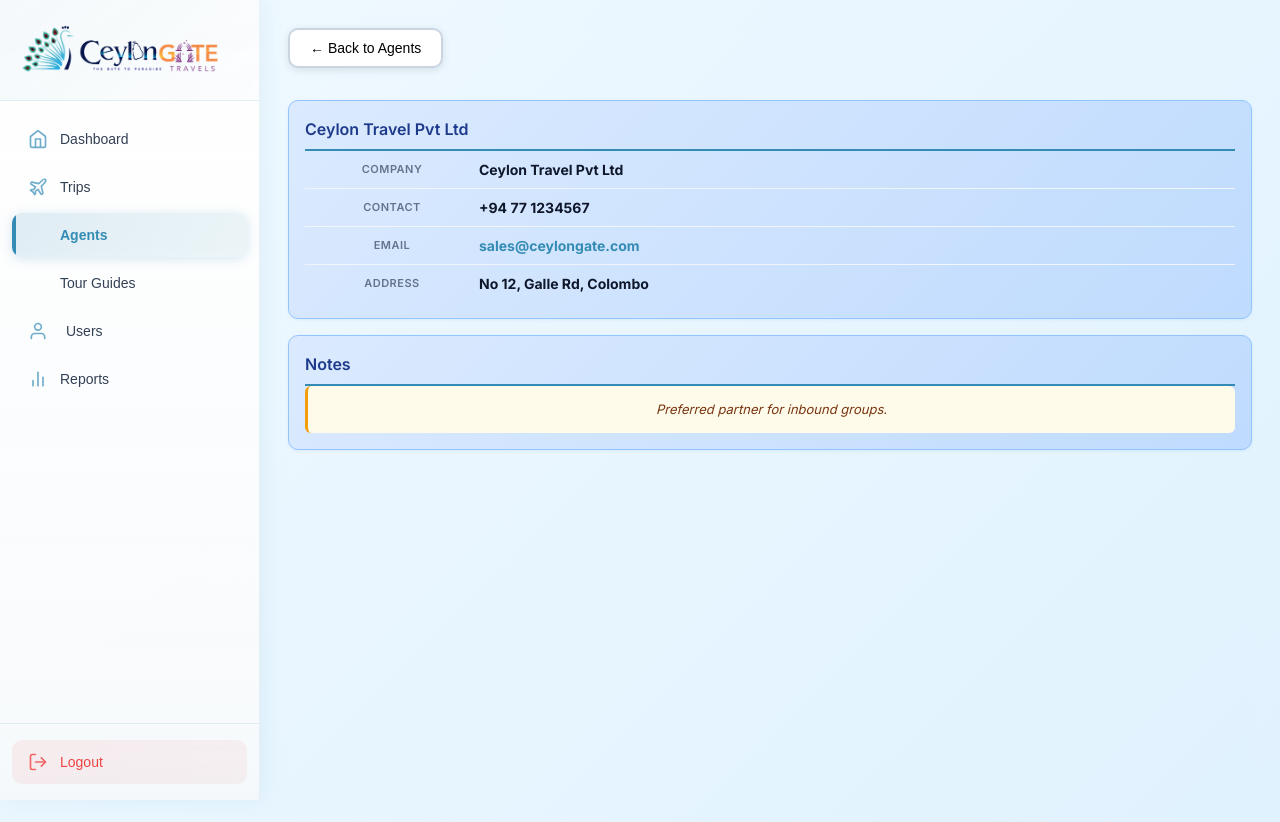
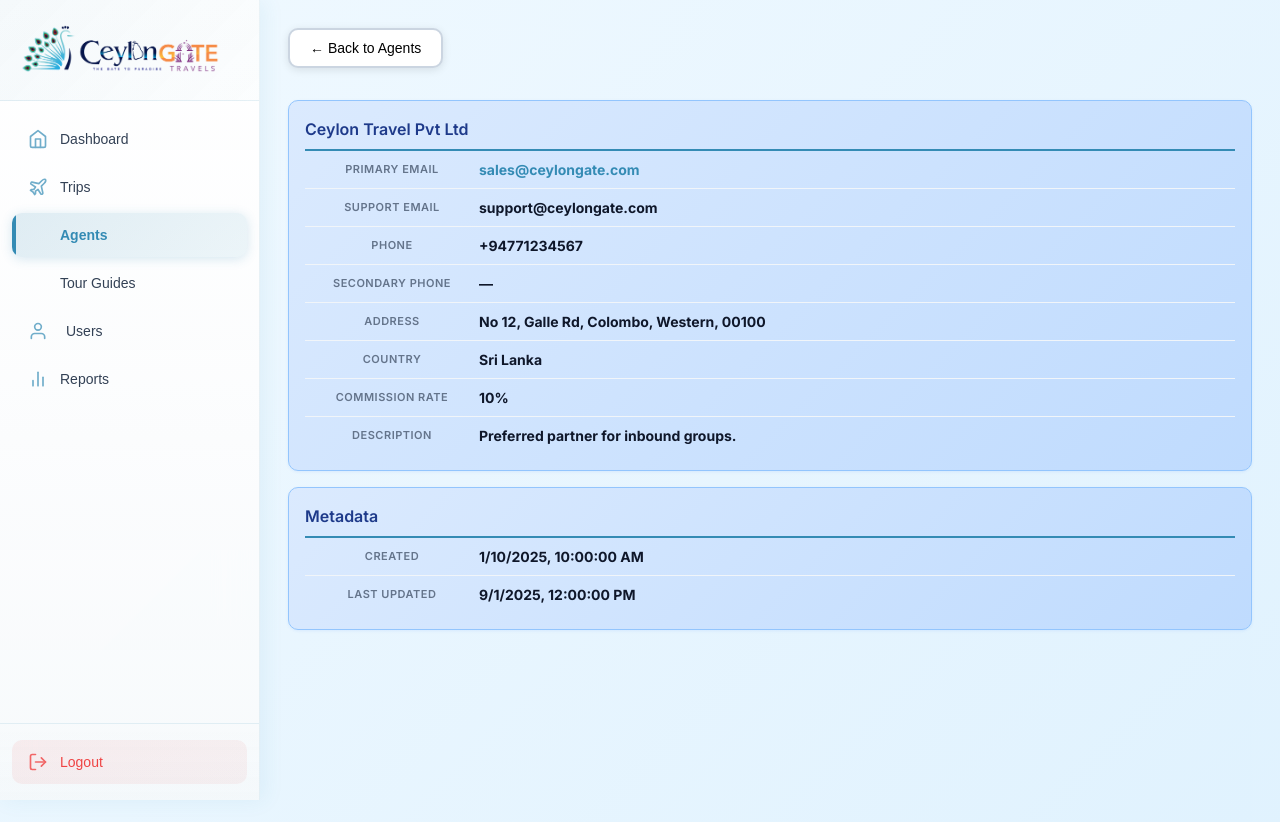
Before and after one commit to Pramudi02/Ceylongate, a React (Vite) app: page /agents/1 in a window 1280 px wide. Shown: the top 822 px of the page. Built offline with nearby package versions, Linux system fonts and the light colour scheme.

Commit message:
feat: update AgentDetails component with detailed agent information and metadata

```diff
--- a/src/pages/agents/AgentDetails/AgentDetails.page.jsx
+++ b/src/pages/agents/AgentDetails/AgentDetails.page.jsx
@@ -6,15 +6,24 @@
   const navigate = useNavigate();
   const { agentId } = useParams();
 
-  // mock data for now
+  // mock data (matches compact travel_agents schema)
   const agent = {
     id: agentId,
-    name: 'Ceylon Travel Pvt Ltd',
-    company: 'Ceylon Travel Pvt Ltd',
-    contact: '+94 77 1234567',
-    email: 'sales@ceylongate.com',
-    address: 'No 12, Galle Rd, Colombo',
-    notes: 'Preferred partner for inbound groups.'
+    full_name: 'Ceylon Travel Pvt Ltd',
+    primary_email: 'sales@ceylongate.com',
+    support_email: 'support@ceylongate.com',
+    phone_number: '+94771234567',
+    secondary_phone: '',
+    address_line1: 'No 12, Galle Rd',
+    address_line2: '',
+    city: 'Colombo',
+    state: 'Western',
+    country: 'Sri Lanka',
+    postal_code: '00100',
+    description: 'Preferred partner for inbound groups.',
+    commission_rate: 10.0,
+    created_at: '2025-01-10T10:00:00Z',
+    updated_at: '2025-09-01T12:00:00Z'
   };
 
   return (
@@ -22,31 +31,61 @@
       <button className="btn-back" onClick={() => navigate('/agents')}>← Back to Agents</button>
 
       <div className="info-section">
-        <h1 className="section-title">{agent.name}</h1>
+        <h1 className="section-title">{agent.full_name}</h1>
         <div className="info-grid">
           <div className="info-card">
-            <span className="info-label">Company</span>
-            <span className="info-value">{agent.company}</span>
+            <span className="info-label">Primary Email</span>
+            <span className="info-value"><a href={`mailto:${agent.primary_email}`}>{agent.primary_email}</a></span>
           </div>
+
           <div className="info-card">
-            <span className="info-label">Contact</span>
-            <span className="info-value">{agent.contact}</span>
+            <span className="info-label">Support Email</span>
+            <span className="info-value">{agent.support_email || '—'}</span>
           </div>
+
           <div className="info-card">
-            <span className="info-label">Email</span>
-            <span className="info-value"><a href={`mailto:${agent.email}`}>{agent.email}</a></span>
+            <span className="info-label">Phone</span>
+            <span className="info-value">{agent.phone_number}</span>
           </div>
+
+          <div className="info-card">
+            <span className="info-label">Secondary Phone</span>
+            <span className="info-value">{agent.secondary_phone || '—'}</span>
+          </div>
+
           <div className="info-card">
             <span className="info-label">Address</span>
-            <span className="info-value">{agent.address}</span>
+            <span className="info-value">{[agent.address_line1, agent.address_line2, agent.city, agent.state, agent.postal_code].filter(Boolean).join(', ')}</span>
+          </div>
+
+          <div className="info-card">
+            <span className="info-label">Country</span>
+            <span className="info-value">{agent.country}</span>
+          </div>
+
+          <div className="info-card">
+            <span className="info-label">Commission Rate</span>
+            <span className="info-value">{agent.commission_rate ? agent.commission_rate + '%' : '—'}</span>
+          </div>
+
+          <div className="info-card" style={{gridColumn: '1 / -1'}}>
+            <span className="info-label">Description</span>
+            <span className="info-value">{agent.description}</span>
           </div>
         </div>
       </div>
 
       <div className="info-section">
-        <h3 className="section-title">Notes</h3>
-        <div className="notes-box">
-          <p>{agent.notes}</p>
+        <h3 className="section-title">Metadata</h3>
+        <div className="info-grid">
+          <div className="info-card">
+            <span className="info-label">Created</span>
+            <span className="info-value">{new Date(agent.created_at).toLocaleString()}</span>
+          </div>
+          <div className="info-card">
+            <span className="info-label">Last Updated</span>
+            <span className="info-value">{new Date(agent.updated_at).toLocaleString()}</span>
+          </div>
         </div>
       </div>
     </div>
```
